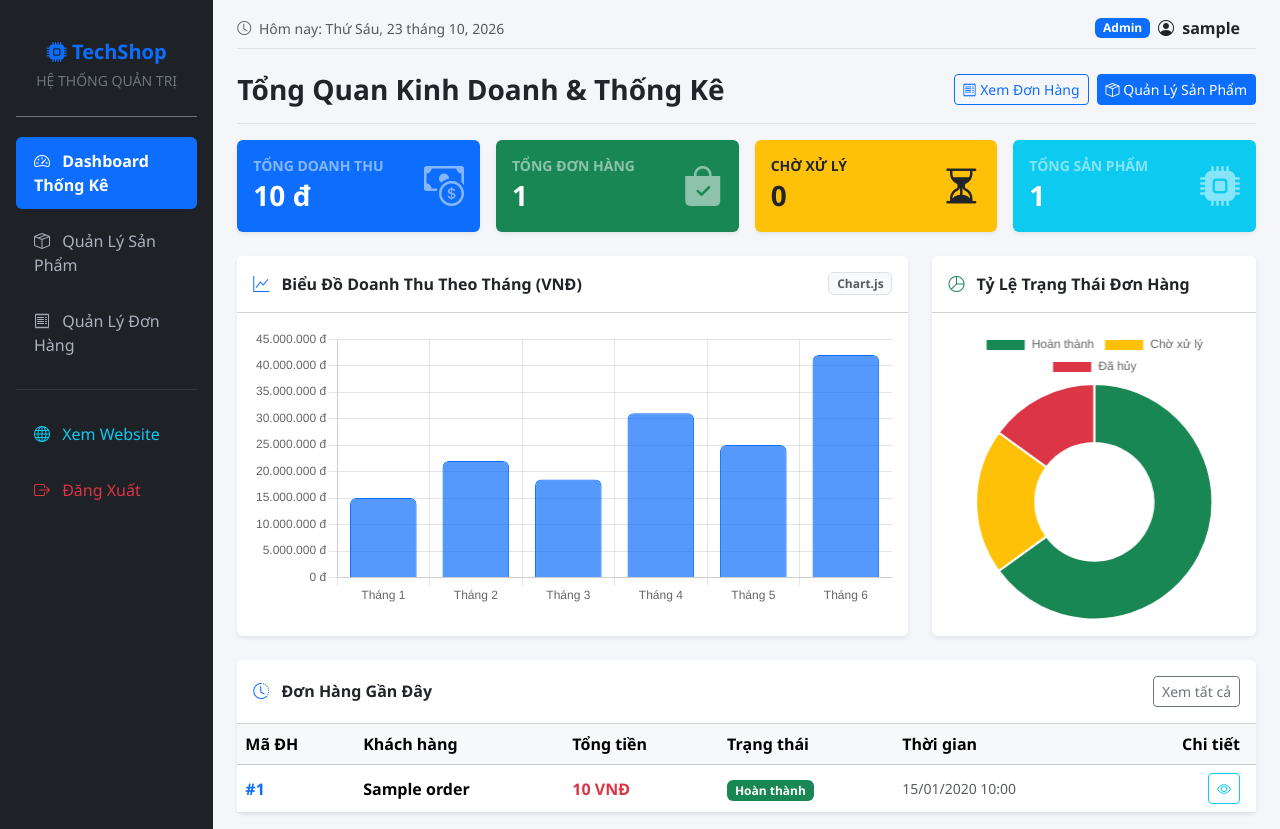
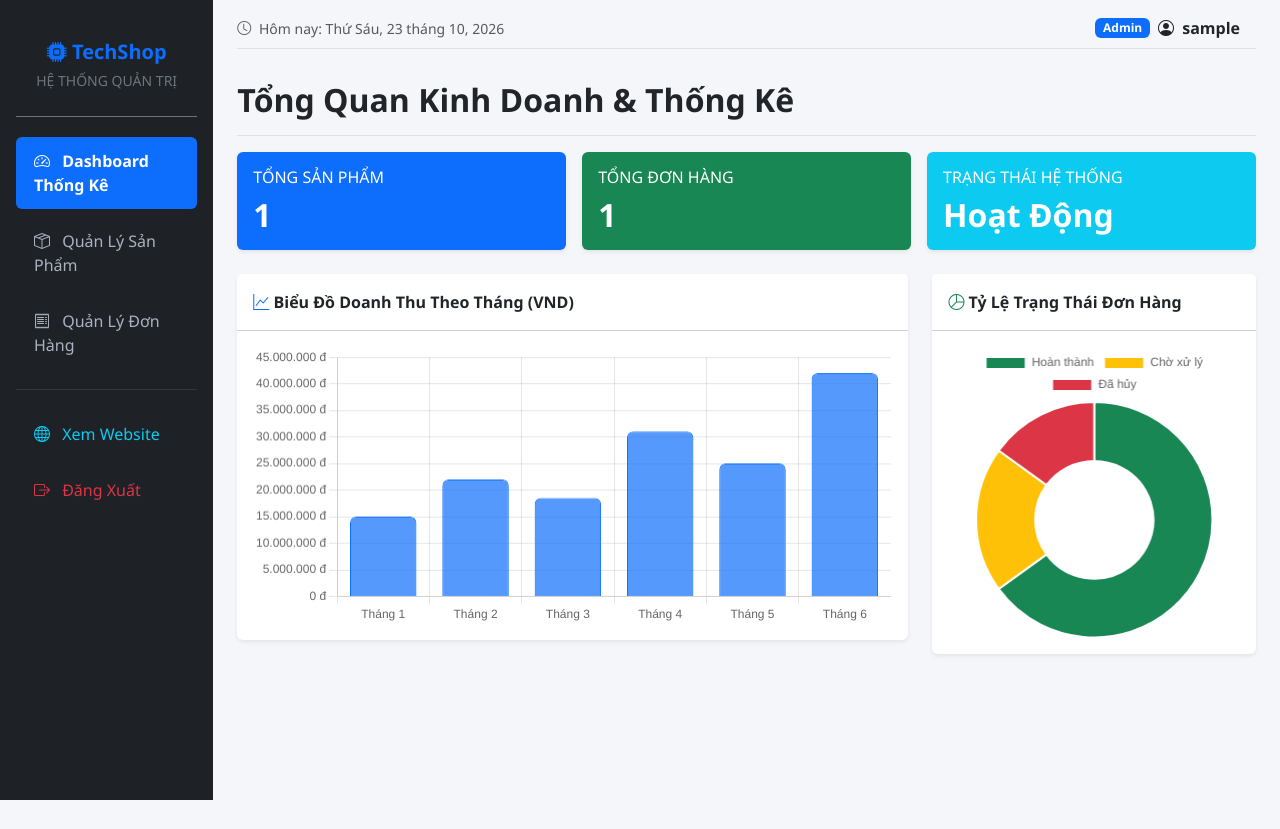
Before and after one commit to ceoanhh/Flask-techshop, a Flask app: page /admin/ in a window 1280 px wide. After the commit the page ends 800 px from the top, so only its background shows below. Run offline with Flask 3, Linux system fonts and the light colour scheme; a user stored in the database is signed in; tables that the repository leaves empty hold one stand-in row (values such as "Sample post").

```diff
--- a/app/admin/routes.py
+++ b/app/admin/routes.py
@@ -37,23 +37,10 @@ def require_admin_access():
 def dashboard():
     total_orders = Order.query.count()
     total_products = Product.query.count()
-    pending_orders = Order.query.filter_by(status='pending').count()
-    completed_orders = Order.query.filter_by(status='completed').count()
-
-    # Tính tổng doanh thu từ các đơn hàng thành công
-    completed_orders_list = Order.query.filter_by(status='completed').all()
-    total_revenue = sum(o.total_amount for o in completed_orders_list)
-
-    recent_orders = Order.query.order_by(Order.created_at.desc()).limit(5).all()
-
     return render_template(
         'admin/dashboard.html',
         total_orders=total_orders,
-        total_products=total_products,
-        pending_orders=pending_orders,
-        completed_orders=completed_orders,
-        total_revenue=total_revenue,
-        recent_orders=recent_orders
+        total_products=total_products
     )
 
 
--- a/app/templates/admin/dashboard.html
+++ b/app/templates/admin/dashboard.html
@@ -3,84 +3,44 @@
 {% block title %}Dashboard Thống Kê - TechShop Admin{% endblock %}
 
 {% block admin_content %}
-<div class="d-flex justify-content-between flex-wrap flex-md-nowrap align-items-center pt-2 pb-3 mb-3 border-bottom">
-    <h1 class="h3 fw-bold text-dark mb-0">Tổng Quan Kinh Doanh & Thống Kê</h1>
-    <div class="btn-toolbar mb-2 mb-md-0">
-        <a href="{{ url_for('admin.manage_orders') }}" class="btn btn-sm btn-outline-primary me-2">
-            <i class="bi bi-receipt"></i> Xem Đơn Hàng
-        </a>
-        <a href="{{ url_for('admin.manage_products') }}" class="btn btn-sm btn-primary">
-            <i class="bi bi-box-seam"></i> Quản Lý Sản Phẩm
-        </a>
-    </div>
+<div class="d-flex justify-content-between flex-wrap flex-md-nowrap align-items-center pt-3 pb-2 mb-3 border-bottom">
+    <h1 class="h2 fw-bold text-dark">Tổng Quan Kinh Doanh & Thống Kê</h1>
 </div>
 
 <!-- KPI Cards -->
 <div class="row g-3 mb-4">
-    <div class="col-sm-6 col-xl-3">
-        <div class="card text-white bg-primary shadow-sm border-0 h-100">
+    <div class="col-md-4">
+        <div class="card text-white bg-primary shadow-sm border-0">
             <div class="card-body">
-                <div class="d-flex justify-content-between align-items-center">
-                    <div>
-                        <h6 class="card-title text-uppercase text-white-50 mb-1 small fw-bold">Tổng Doanh Thu</h6>
-                        <h3 class="fw-bold mb-0">{{ "{:,.0f}".format(total_revenue) }} đ</h3>
-                    </div>
-                    <i class="bi bi-cash-coin fs-1 text-white-50"></i>
-                </div>
+                <h6 class="card-title text-uppercase">Tổng Sản Phẩm</h6>
+                <h2 class="fw-bold mb-0">{{ total_products }}</h2>
             </div>
         </div>
     </div>
-
-    <div class="col-sm-6 col-xl-3">
-        <div class="card text-white bg-success shadow-sm border-0 h-100">
+    <div class="col-md-4">
+        <div class="card text-white bg-success shadow-sm border-0">
             <div class="card-body">
-                <div class="d-flex justify-content-between align-items-center">
-                    <div>
-                        <h6 class="card-title text-uppercase text-white-50 mb-1 small fw-bold">Tổng Đơn Hàng</h6>
-                        <h3 class="fw-bold mb-0">{{ total_orders }}</h3>
-                    </div>
-                    <i class="bi bi-bag-check-fill fs-1 text-white-50"></i>
-                </div>
+                <h6 class="card-title text-uppercase">Tổng Đơn Hàng</h6>
+                <h2 class="fw-bold mb-0">{{ total_orders }}</h2>
             </div>
         </div>
     </div>
-
-    <div class="col-sm-6 col-xl-3">
-        <div class="card text-white bg-warning shadow-sm border-0 h-100">
+    <div class="col-md-4">
+        <div class="card text-white bg-info shadow-sm border-0">
             <div class="card-body">
-                <div class="d-flex justify-content-between align-items-center">
-                    <div>
-                        <h6 class="card-title text-uppercase text-dark-50 mb-1 small fw-bold text-dark">Chờ Xử Lý</h6>
-                        <h3 class="fw-bold mb-0 text-dark">{{ pending_orders }}</h3>
-                    </div>
-                    <i class="bi bi-hourglass-split fs-1 text-dark"></i>
-                </div>
-            </div>
-        </div>
-    </div>
-
-    <div class="col-sm-6 col-xl-3">
-        <div class="card text-white bg-info shadow-sm border-0 h-100">
-            <div class="card-body">
-                <div class="d-flex justify-content-between align-items-center">
-                    <div>
-                        <h6 class="card-title text-uppercase text-white-50 mb-1 small fw-bold">Tổng Sản Phẩm</h6>
-                        <h3 class="fw-bold mb-0">{{ total_products }}</h3>
-                    </div>
-                    <i class="bi bi-cpu-fill fs-1 text-white-50"></i>
-                </div>
+                <h6 class="card-title text-uppercase">Trạng Thái Hệ Thống</h6>
+                <h2 class="fw-bold mb-0">Hoạt Động</h2>
             </div>
         </div>
     </div>
 </div>
 
 <!-- Charts Section (Dành cho Bảo) -->
-<div class="row g-4 mb-4">
+<div class="row g-4">
     <div class="col-lg-8">
-        <div class="card shadow-sm border-0 h-100">
-            <div class="card-header bg-white fw-bold py-3 d-flex justify-content-between align-items-center">
-                <span><i class="bi bi-graph-up text-primary me-2"></i> Biểu Đồ Doanh Thu Theo Tháng (VNĐ)</span>
-                <span class="badge bg-light text-muted border">Chart.js</span>
+        <div class="card shadow-sm border-0">
+            <div class="card-header bg-white fw-bold py-3">
+                <i class="bi bi-graph-up text-primary"></i> Biểu Đồ Doanh Thu Theo Tháng (VND)
             </div>
             <div class="card-body">
                 <canvas id="revenueChart" height="130"></canvas>
@@ -88,9 +48,9 @@
         </div>
     </div>
     <div class="col-lg-4">
-        <div class="card shadow-sm border-0 h-100">
+        <div class="card shadow-sm border-0">
             <div class="card-header bg-white fw-bold py-3">
-                <i class="bi bi-pie-chart text-success me-2"></i> Tỷ Lệ Trạng Thái Đơn Hàng
+                <i class="bi bi-pie-chart text-success"></i> Tỷ Lệ Trạng Thái Đơn Hàng
             </div>
             <div class="card-body">
                 <canvas id="orderStatusChart" height="200"></canvas>
@@ -98,50 +58,6 @@
         </div>
     </div>
 </div>
-
-<!-- Đơn hàng gần đây -->
-<div class="card shadow-sm border-0">
-    <div class="card-header bg-white py-3 d-flex justify-content-between align-items-center">
-        <h6 class="fw-bold mb-0"><i class="bi bi-clock-history text-primary me-2"></i> Đơn Hàng Gần Đây</h6>
-        <a href="{{ url_for('admin.manage_orders') }}" class="btn btn-sm btn-outline-secondary">Xem tất cả</a>
-    </div>
-    <div class="table-responsive">
-        <table class="table align-middle mb-0">
-            <thead class="table-light">
-                <tr>
-                    <th>Mã ĐH</th>
-                    <th>Khách hàng</th>
-                    <th>Tổng tiền</th>
-                    <th>Trạng thái</th>
-                    <th>Thời gian</th>
-                    <th class="text-end pe-3">Chi tiết</th>
-                </tr>
-            </thead>
-            <tbody>
-                {% for o in recent_orders %}
-                <tr>
-                    <td class="fw-bold text-primary">#{{ o.id }}</td>
-                    <td><strong>{{ o.recipient_name }}</strong></td>
-                    <td class="text-danger fw-bold">{{ "{:,.0f}".format(o.total_amount) }} VNĐ</td>
-                    <td>
-                        <span class="badge bg-{{ o.status_badge_class }}">{{ o.status_label }}</span>
-                    </td>
-                    <td class="text-muted small">{{ o.created_at.strftime('%d/%m/%Y %H:%M') }}</td>
-                    <td class="text-end pe-3">
-                        <a href="{{ url_for('admin.order_detail', order_id=o.id) }}" class="btn btn-sm btn-outline-info">
-                            <i class="bi bi-eye"></i>
-                        </a>
-                    </td>
-                </tr>
-                {% else %}
-                <tr>
-                    <td colspan="6" class="text-center py-4 text-muted">Chưa có đơn hàng nào phát sinh.</td>
-                </tr>
-                {% endfor %}
-            </tbody>
-        </table>
-    </div>
-</div>
 {% endblock %}
 
 {% block extra_js %}
```
